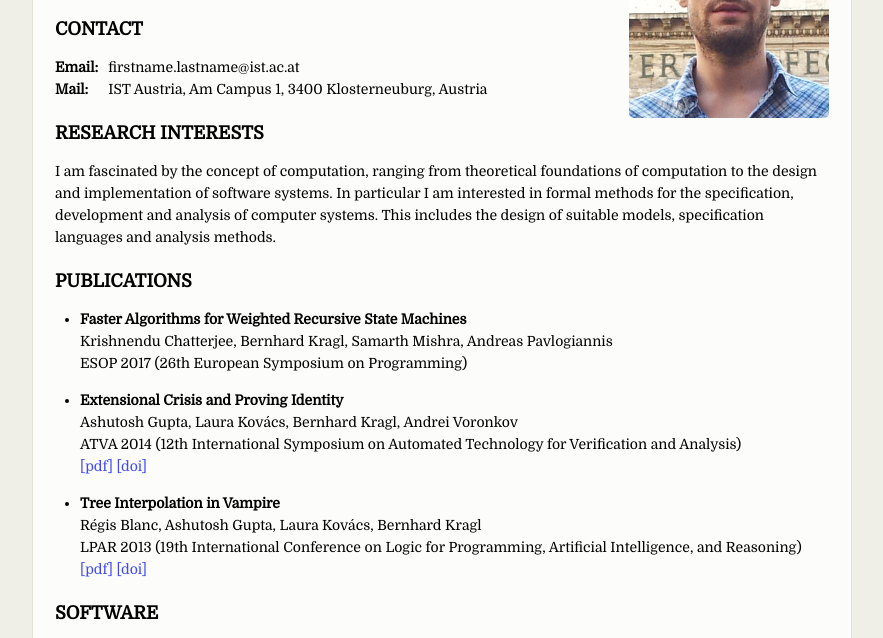
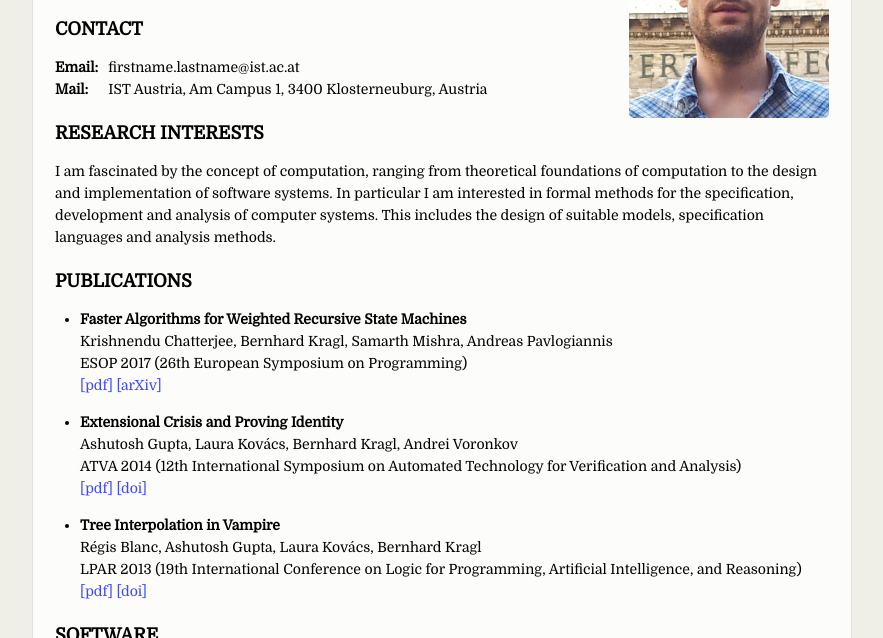
Before and after one commit to bkragl/bkragl.github.io, a plain HTML site: page index.html in a window 1280 px wide. Shown: the part 155-793 px from the top of the page, without its empty margins (198-1081 px from the left). Drawn offline with Linux system fonts and the light colour scheme.

Commit message:
added PDF and arXiv link for ESOP 2017 paper

```diff
--- a/index.html
+++ b/index.html
@@ -47,6 +47,8 @@
           <b>Faster Algorithms for Weighted Recursive State Machines</b><br/>
           Krishnendu Chatterjee, Bernhard Kragl, Samarth Mishra, Andreas Pavlogiannis<br/>
           ESOP 2017 (26th European Symposium on Programming)<br/>
+          <a href="papers/esop2017.pdf">[pdf]</a>
+          <a href="https://arxiv.org/abs/1701.04914">[arXiv]</a>
         </li>
         <li>
           <b>Extensional Crisis and Proving Identity</b><br/>
```
Also changed, not shown: 1 other file.
